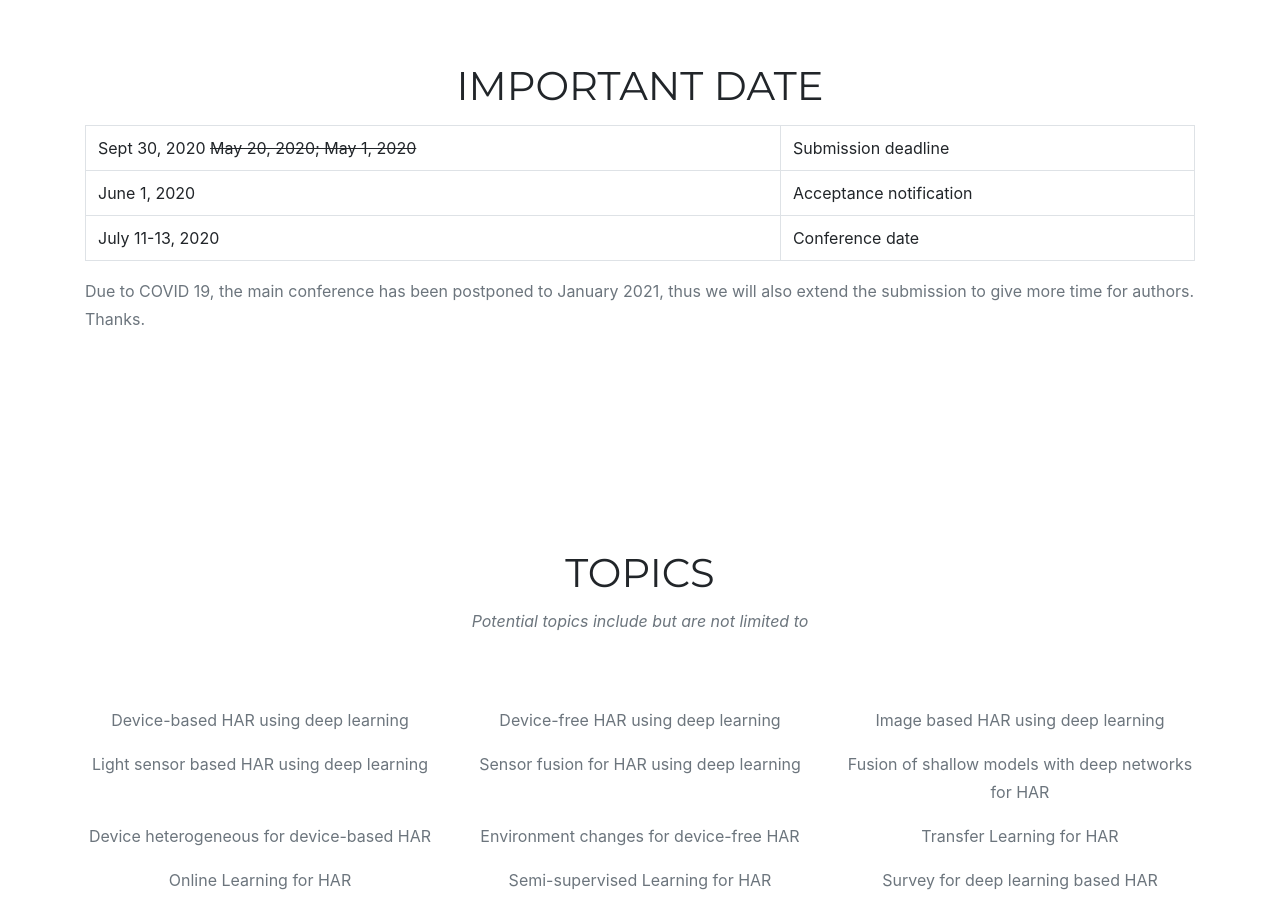
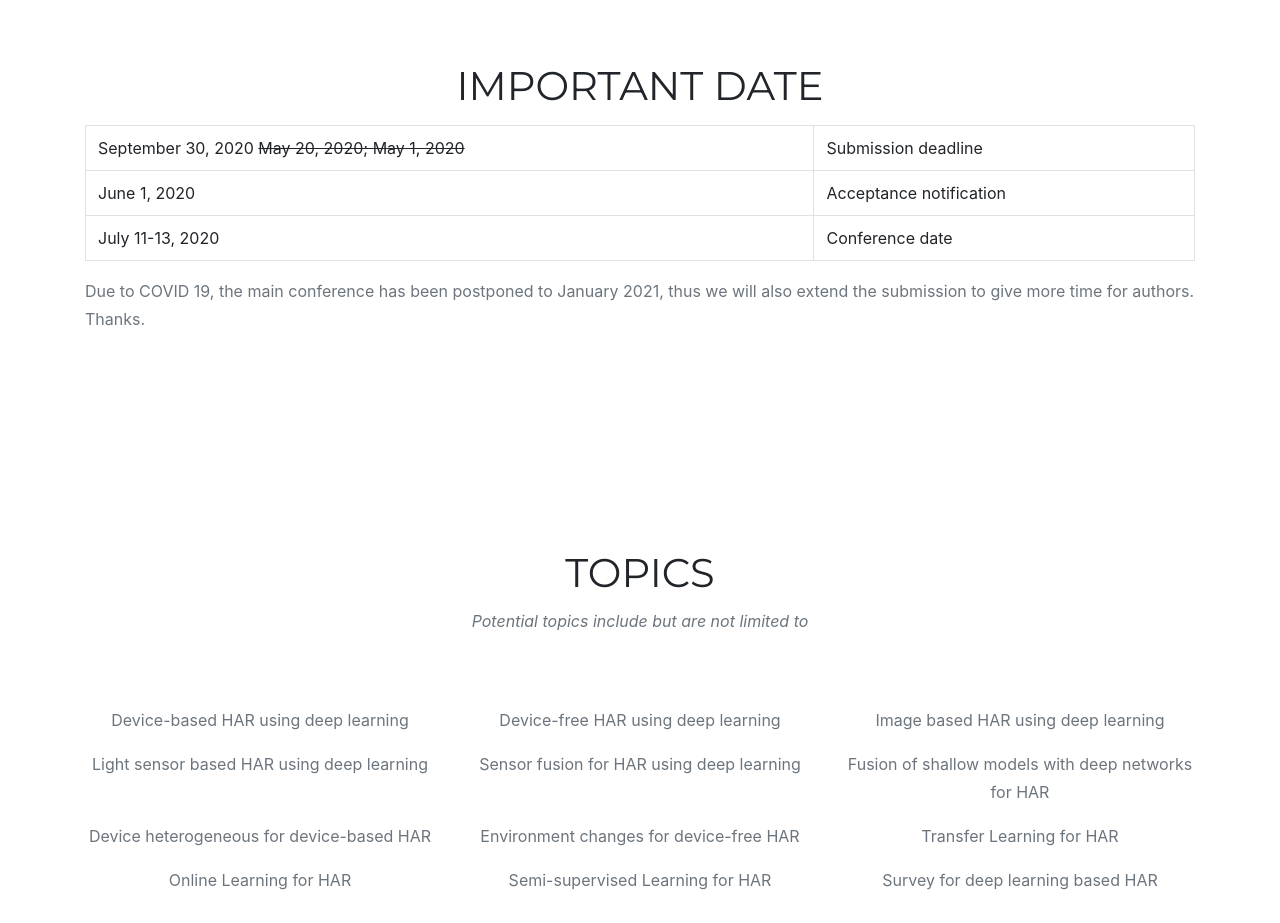
Before and after one commit to keyplay/ijcai2020workshop, a website with bundled scripts: page index.html in a window 1280 px wide. Shown: the part 1640-2563 px from the top of the page. Built offline with nearby package versions, Linux system fonts and the light colour scheme; files whose address does not match are found by name; a web font is replaced by a local one.

Commit message:
Update index.html

```diff
--- a/index.html
+++ b/index.html
@@ -119,7 +119,7 @@ This technology can be a good candidate for human activity recognition. Some ini
       <div class="row">
         <div class="col-lg-12">
 
-        <table class="table table-bordered table-hover white"><tbody>              <tr><td>Sept 30, 2020 <del>May 20, 2020; May 1, 2020</del></td> <td>Submission deadline
+        <table class="table table-bordered table-hover white"><tbody>              <tr><td>September 30, 2020 <del>May 20, 2020; May 1, 2020</del></td> <td>Submission deadline
 </td></tr><tr><td>June 1, 2020</td> <td>Acceptance notification
 </td></tr><tr><td>July 11-13, 2020</td> <td>Conference date
 </td></tr></tbody></table>
```
